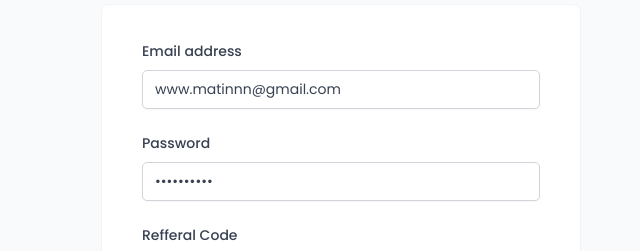
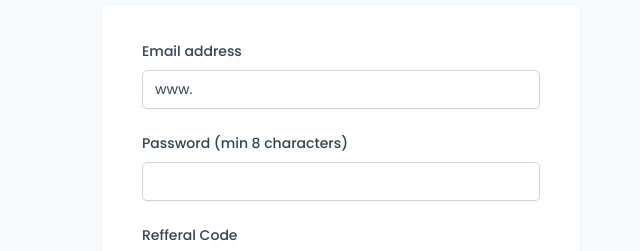
Before and after one commit to MatinVSC/Crypto-app, a React (Vite) app: page /register in a window 1280 px wide. Shown: the part 258-509 px from the top of the page, without its empty margins (299-939 px from the left). Built offline with nearby package versions, Linux system fonts and the light colour scheme; a web font is replaced by a local one.

Commit message:
handle submit and errors for register, login forms

```diff
--- a/src/features/authentication/LoginForm.jsx
+++ b/src/features/authentication/LoginForm.jsx
@@ -1,5 +1,5 @@
-import { useState } from "react";
 import { useLogin } from "../authentication/useLogin";
+import { useForm } from "react-hook-form";
 
 import Button from "../../ui/Button";
 import Form from "../../ui/Form";
@@ -8,42 +8,54 @@ import FormRowVertical from "../../ui/FormRowVertical";
 import SpinnerMini from '../../ui/SpinnerMini';
 
 function LoginForm() {
-  const [email, setEmail] = useState("www.matinvsc@gmail.com");
-  const [password, setPassword] = useState("Ab1122878");
+  const { register: loginForm, formState, handleSubmit, reset } = useForm();
+  const { errors } = formState;
   const { login, isLoading } = useLogin();
 
-  function handleSubmit(e) {
-    e.preventDefault();
+  function onSubmit({ email, password }) {
 
     if (!email || !password) return
     login({ email, password }, {
-      onSettled: () => {
-        setEmail("www.");
-        setPassword("");
-      }
+      onSettled: () => reset()
     });
   }
 
   return (
-    <Form onSubmit={handleSubmit}>
-      <FormRowVertical label="Email address">
+    <Form onSubmit={handleSubmit(onSubmit)}>
+      <FormRowVertical label="Email address" error={errors?.email?.message}>
         <Input
           type="email"
           id="email"
+          {...loginForm('email',
+            {
+              require: 'This field is required',
+              pattern: {
+                value: /\S+@\S+\.\S+/,
+                message: 'Please provide a valid email address'
+              }
+            }
+          )}
           // This makes this form better for password managers
           autoComplete="username"
-          value={email}
-          onChange={(e) => setEmail(e.target.value)}
+          defaultValue={"www."}
           disabled={isLoading}
         />
       </FormRowVertical>
-      <FormRowVertical label="Password">
+      <FormRowVertical label="Password" error={errors?.password?.message}>
         <Input
           type="password"
           id="password"
+          {...loginForm('password',
+            {
+              require: 'This field is required',
+              minLength: {
+                value: 8,
+                message: 'Password needs a minimum of 8 Characters'
+              }
+            }
+          )}
           autoComplete="current-password"
-          value={password}
-          onChange={(e) => setPassword(e.target.value)}
+          defaultValue={""}
           disabled={isLoading}
         />
       </FormRowVertical>
--- a/src/features/authentication/RegisterForm.jsx
+++ b/src/features/authentication/RegisterForm.jsx
@@ -1,4 +1,3 @@
-import { useState } from "react";
 import { useRegister } from "../authentication/useRegister";
 
 import Button from "../../ui/Button";
@@ -6,44 +5,66 @@ import Form from "../../ui/Form";
 import Input from "../../ui/Input";
 import FormRowVertical from "../../ui/FormRowVertical";
 import SpinnerMini from '../../ui/SpinnerMini';
+import toast from "react-hot-toast";
+import { useForm } from "react-hook-form";
 
 function RegisterForm() {
-    const [email, setEmail] = useState("www.matinnn@gmail.com");
-    const [password, setPassword] = useState("pass123123");
-    const { register, isLoading } = useRegister();
+    const { register, isLoading, error } = useRegister();
+    const { register: registerForm, formState, handleSubmit, reset } = useForm();
+    const { errors } = formState;
 
-    function handleSubmit(e) {
-        e.preventDefault();
+    function onSubmit({ email, password }) {
+        console.log({ email, password });
+
 
         if (!email || !password) return
         register({ email, password }, {
-            onSettled: () => {
-                setEmail("www.");
-                setPassword("");
-            }
+            onSettled: () => reset()
         });
     }
 
+    if (error) return toast.error(error)
+
     return (
-        <Form onSubmit={handleSubmit} type="regular">
-            <FormRowVertical label="Email address">
+        <Form onSubmit={handleSubmit(onSubmit)} type="regular">
+            <FormRowVertical label="Email address" error={errors?.email?.message}>
                 <Input
                     type="email"
                     id="email"
+                    {...registerForm('email',
+                        {
+                            require: 'This field is required',
+                            pattern: {
+                                value: /\S+@\S+\.\S+/,
+                                message: 'Please provide a valid email address'
+                            }
+                        }
+                    )}
                     // This makes this form better for password managers
                     autoComplete="username"
-                    value={email}
-                    onChange={(e) => setEmail(e.target.value)}
+                    defaultValue={"www."}
+                    // onChange={(e) => setEmail(e.target.value)}
                     disabled={isLoading}
                 />
             </FormRowVertical>
-            <FormRowVertical label="Password">
+            <FormRowVertical label="Password (min 8 characters)"
+                error={errors?.password?.message}
+            >
                 <Input
                     type="password"
                     id="password"
+                    {...registerForm('password',
+                        {
+                            require: 'This field is required',
+                            minLength: {
+                                value: 8,
+                                message: 'Password needs a minimum of 8 Characters'
+                            }
+                        }
+                    )}
                     autoComplete="current-password"
-                    value={password}
-                    onChange={(e) => setPassword(e.target.value)}
+                    defaultValue={""}
+                    // onChange={(e) => setPassword(e.target.value)}
                     disabled={isLoading}
                 />
             </FormRowVertical>
@@ -53,8 +74,8 @@ function RegisterForm() {
                     id="Reffral"
                     // This makes this form better for password managers
                     autoComplete="username"
-                    value={""}
-                    onChange={(e) => setEmail(e.target.value)}
+                    defaultValue={""}
+                    // onChange={(e) => setEmail(e.target.value)}
                     disabled={isLoading}
                 />
             </FormRowVertical>
--- a/src/features/authentication/useLogin.js
+++ b/src/features/authentication/useLogin.js
@@ -1,4 +1,4 @@
-import { useMutation, useQueryClient } from "react-query";
+import { useMutation } from "react-query";
 import { Login as loginApi } from "../../services/apiAuth";
 import { useNavigate } from "react-router-dom";
 import toast from "react-hot-toast";
@@ -6,16 +6,18 @@ import { useAuth } from "../../context/AuthContext";
 
 
 export function useLogin() {
-    const queryClient = useQueryClient();
+
     const navigate = useNavigate();
     const { setIsRegistered } = useAuth();
 
     const { mutate: login, isLoading } = useMutation({
         mutationFn: ({ email, password }) => loginApi({ email, password }),
-        onSuccess: (user) => {
-            queryClient.setQueryData(['user'], user);
-            setIsRegistered(true);
-            navigate('/dashboard');
+        onSuccess: (data) => {
+            if (!data.error) {
+                toast.success('Welcome Back')
+                setIsRegistered(true);
+                navigate('/dashboard');
+            }
         },
         onError: err => {
             console.log(err)
--- a/src/features/authentication/useRegister.js
+++ b/src/features/authentication/useRegister.js
@@ -1,4 +1,4 @@
-import { useMutation, useQueryClient } from "react-query";
+import { useMutation } from "react-query";
 import { Register } from "../../services/apiAuth";
 import { useNavigate } from "react-router-dom";
 import toast from "react-hot-toast";
@@ -6,16 +6,17 @@ import { useAuth } from "../../context/AuthContext";
 
 
 export function useRegister() {
-    const queryClient = useQueryClient();
     const navigate = useNavigate();
     const { setIsRegistered } = useAuth();
 
-    const { mutate: register, isLoading } = useMutation({
+    const { mutate: register, isLoading, error } = useMutation({
         mutationFn: ({ email, password }) => Register({ email, password }),
-        onSuccess: (user) => {
-            queryClient.setQueryData(['user'], user);
-            setIsRegistered(true);
-            navigate('/dashboard');
+        onSuccess: (data) => {
+            if (!data.error) {
+                toast.success('Account successfully created !')
+                setIsRegistered(true);
+                navigate('/dashboard');
+            }
         },
         onError: err => {
             console.log(err)
@@ -23,5 +24,5 @@ export function useRegister() {
         }
     })
 
-    return { register, isLoading }
+    return { register, isLoading, error }
 }
--- a/src/services/apiAuth.js
+++ b/src/services/apiAuth.js
@@ -1,3 +1,4 @@
+import toast from 'react-hot-toast';
 import { BASE_URL } from '../utils/baseUrl';
 
 // user Register
@@ -10,6 +11,12 @@ export async function Register({ email, password }) {
             },
             body: JSON.stringify({ email, password })
         });
+
+        if (!response.ok) {
+            toast.error("Error processing the request. Please try again later.")
+
+        }
+
         const register = await response.json();
         return register
     }
@@ -19,15 +26,20 @@ export async function Register({ email, password }) {
 };
 
 // user Login
-export async function Login({email, password}) {
+export async function Login({ email, password }) {
     try {
-        const response = await fetch(`http://qglobal.onthewifi.com/login`, {
+        const response = await fetch(`${BASE_URL}/login`, {
             method: 'POST',
             headers: {
                 "content-type": "application/json"
             },
-            body: JSON.stringify({email, password})
+            body: JSON.stringify({ email, password })
         });
+
+        if (!response.ok) {
+            toast.error("You don't have an account. Please sign up first")
+        }
+
         const login = await response.json();
         return login
     }
```
